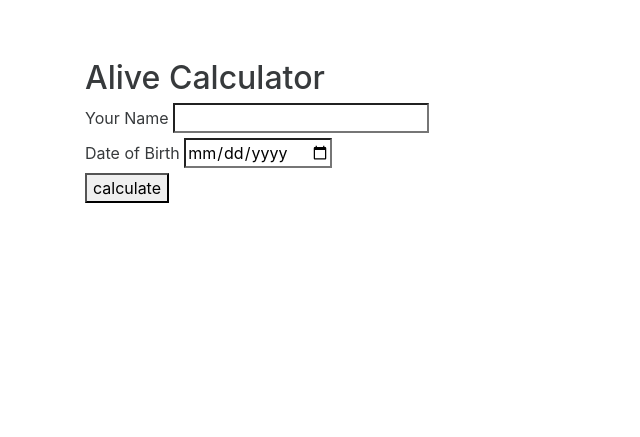
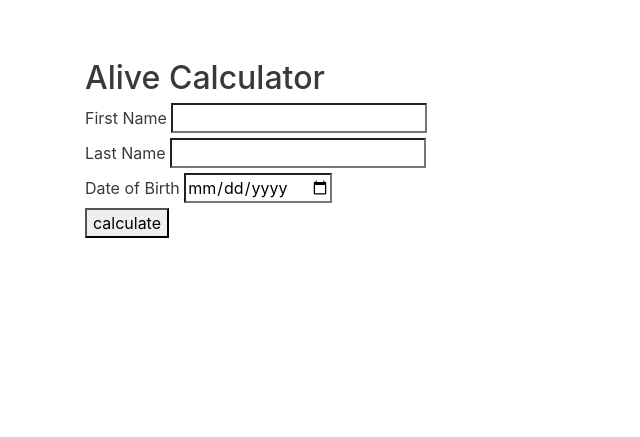
Before and after one commit to kellpossible/SWE30004, a Flask app: template app/templates/new.html in a window 1280 px wide. Shown: the part 54-491 px from the top of the page, without its empty margins (0-640 px from the left). Run offline with Flask 2, Linux system fonts and the light colour scheme; the template is opened without the code that fills it: values that come from a table or form of the project are taken from there, others are empty; some libraries are stand-ins or nearby versions.

Commit message:
version 2.0 person_name -> first_name, last_name

```diff
--- a/app/forms.py
+++ b/app/forms.py
@@ -5,6 +5,7 @@ from wtforms.validators import DataRequired
 
 
 class AliveCalculatorForm(FlaskForm):
-    person_name = StringField('Your Name', validators=[DataRequired()])
+    first_name = StringField('First Name', validators=[DataRequired()])
+    last_name = StringField('Last Name', validators=[DataRequired()])
     date_of_birth = DateField('Date of Birth', format='%Y-%m-%d',
                               validators=[DataRequired()])
--- a/app/templates/history.html
+++ b/app/templates/history.html
@@ -13,7 +13,7 @@
   {% for iput in inputs %}
   <tr>
     <td>{{ iput.timestamp }}</td>
-    <td>{{ iput.person_name }}</td>
+    <td>{{ iput.full_name() }}</td>
     <td>{{ iput.date_of_birth }}</td>
     <td>{{ iput.calculate_earth_age_days() }}</td>
   </tr>
--- a/app/templates/new.html
+++ b/app/templates/new.html
@@ -5,8 +5,12 @@
 
 <form method="POST" action="/new">
 	{{ form.csrf_token }}
-	{{ form.person_name.label }} {{ form.person_name(size=20) }}
-	{% for error in form.person_name.errors %}
+	{{ form.first_name.label }} {{ form.first_name(ssze=20) }}
+	{% for error in form.first_name.errors %}
+    <span style="color: red;">[{{ error }}]</span>
+  {% endfor %}<br>
+	{{ form.last_name.label }} {{ form.last_name(ssze=20) }}
+	{% for error in form.last_name.errors %}
     <span style="color: red;">[{{ error }}]</span>
   {% endfor %}<br>
 	{{ form.date_of_birth.label }} {{ form.date_of_birth(size=20) }}
--- a/app/views.py
+++ b/app/views.py
@@ -31,7 +31,7 @@ def show(id):
 def new():
     form = AliveCalculatorForm()
     if form.validate_on_submit():
-        iput = Input(form.person_name.data, form.date_of_birth.data)
+        iput = Input(form.first_name.data, form.last_name.data, form.date_of_birth.data)
         db.session.add(iput)
         db.session.commit()
         return redirect("/show/{0}".format(iput.id))
```
Also changed, not shown: app/models.py (+8 -3 lines), migrations/versions/dc590ff3a4f7_.py (added, +30 -0 lines).
